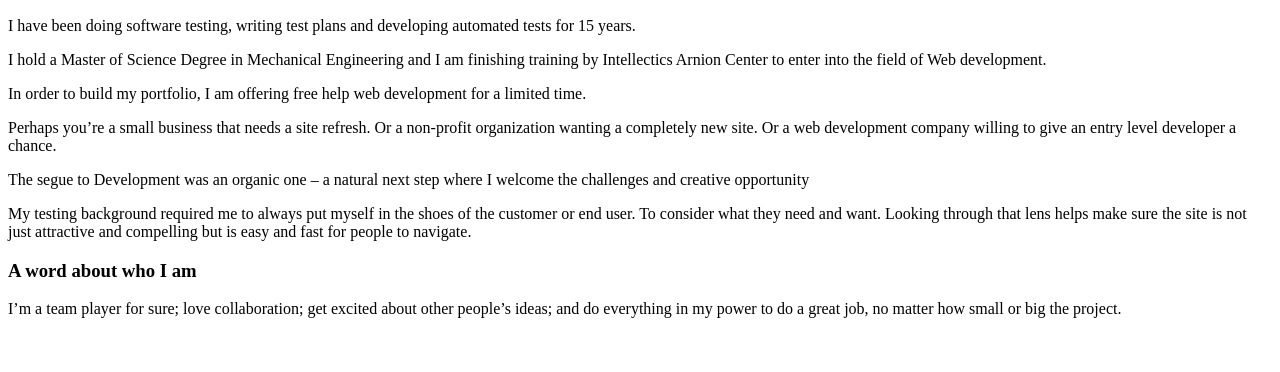
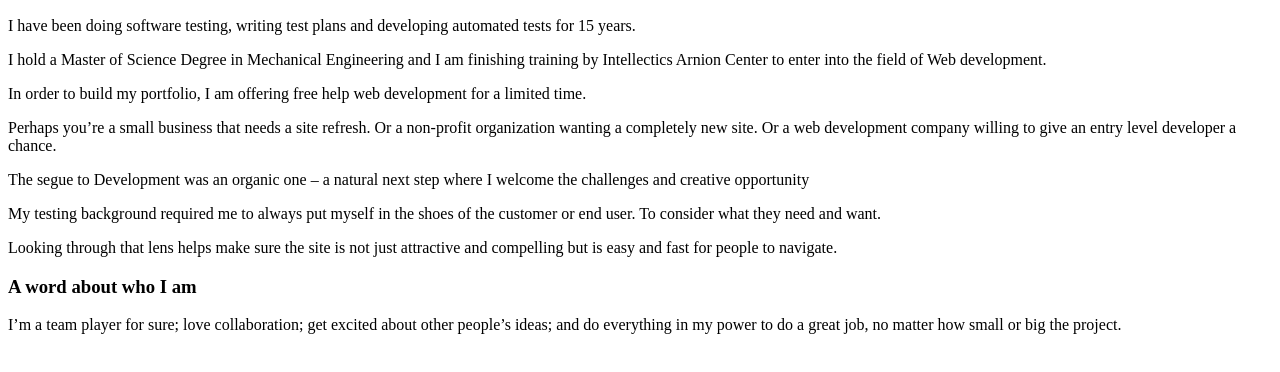
Before and after one commit to iraberger/iraberger.github.io, a plain HTML site: page index.html in a window 1280 px wide. Shown: the part 110-482 px from the top of the page. Drawn offline with Linux system fonts and the light colour scheme.

Commit message:
Update index.html

```diff
--- a/index.html
+++ b/index.html
@@ -9,7 +9,8 @@
 <p> Perhaps you’re a small business that needs a site refresh. Or a non-profit organization wanting a completely new site. Or a web development company willing to give an entry level developer a chance. </p>
 
 <p> The segue to Development was an organic one – a natural next step where I welcome the challenges and creative opportunity </p>
-<p> My testing background required me to always put myself in the shoes of the customer or end user.  To consider what they need and want. Looking through that lens helps make sure the site is not just attractive and compelling but is easy and fast for people to navigate. </p>
+<p> My testing background required me to always put myself in the shoes of the customer or end user.  To consider what they need and want. </p>
+<p> Looking through that lens helps make sure the site is not just attractive and compelling but is easy and fast for people to navigate. </p>
 
 <h3> A word about who I am </h3>
 <p> I’m a team player for sure; love collaboration; get excited about other people’s ideas; and do everything in my power to do a great job, no matter how small or big the project. </p>
```
